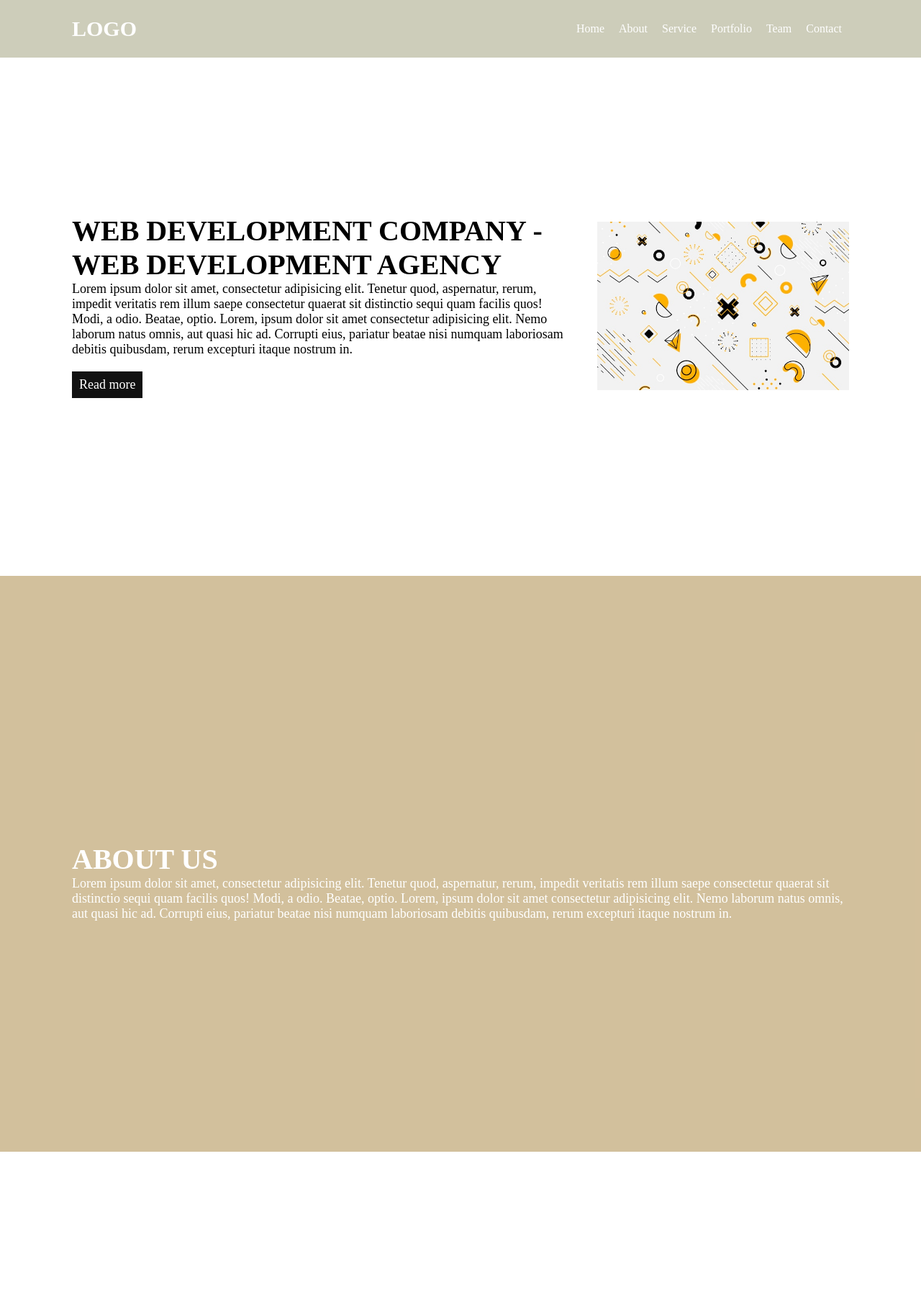
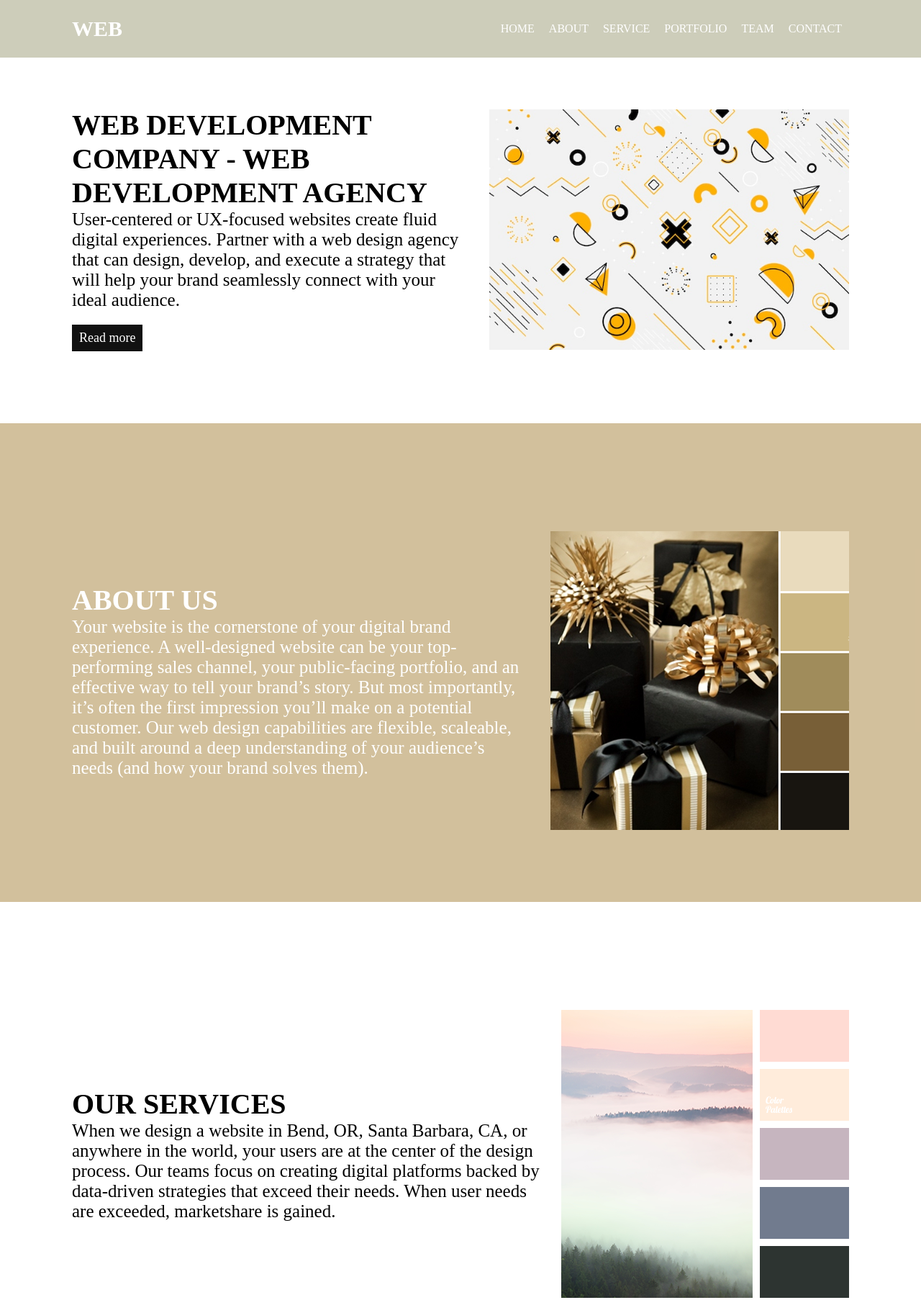
Before and after one commit to muradashvili72/project, a plain HTML site: page index.html in a window 1280 px wide. Shown: the top 1806 px of the page at 72% size. Drawn offline with Linux system fonts and the light colour scheme.

Commit message:
add to project

```diff
--- a/css/style.css
+++ b/css/style.css
@@ -41,10 +41,6 @@ header ul li a{
     text-decoration: none;
     cursor: pointer;
 }
-header ul li a.active{
-
-}
-
 header ul li a:hover{
     background: #363634;
 }
@@ -57,11 +53,11 @@ section{
     display: flex;
     justify-content: space-between;
     align-items: center;
-    min-height: 100vh;
+    min-height: 50vh;
     padding: 150px 100px 100px;
 }
 section img{
-    max-width: 350px;
+    max-width: 500px;
     margin-left: 30px;
 }
 section h2{
@@ -69,7 +65,7 @@ section h2{
     text-transform: uppercase;
 }
 section p {
-    font-size: 18px;
+    font-size: 25px;
 }
 section a{
     display: inline-block;
@@ -169,12 +165,12 @@ section:nth-child(odd){
 .footer .social{
     text-align: center;
     padding-bottom: 25px;
-    color: #fff;
+    color: rgb(0, 47, 255);
 }
 .footer .social a{
     font-size: 24px;
     color: inherit;
-    border: 1px solid #ccc;
+    border: 1px solid black;
     width: 40px;
     height: 40px;
     line-height: 38px;
@@ -211,6 +207,6 @@ section:nth-child(odd){
 .footer .copyright{
     margin-top: 15px;
     text-align: center;
-    font-size: 13px;
-    color: #aaa;
+    font-size: 17px;
+    color: black;
 }
--- a/index.html
+++ b/index.html
@@ -10,14 +10,14 @@
 </head>
 <body>
     <header id="header">
-        <a href="#" class="logo">LOGO</a>
+        <a href="#" class="logo">WEB</a>
         <ul>
-            <li><a href="#home" class="active" onclick="toggle()">Home</a></li>
-            <li><a href="#about" onclick="toggle()">About</a></li>
-            <li><a href="#services" onclick="toggle()">Service</a></li>
-            <li><a href="#portfolio" onclick="toggle()">Portfolio</a></li>
-            <li><a href="#team" onclick="toggle()">Team</a></li>
-            <li><a href="#contact" onclick="toggle()">Contact</a></li>
+            <li><a href="#home" class="active" onclick="toggle()">HOME</a></li>
+            <li><a href="#about" onclick="toggle()">ABOUT</a></li>
+            <li><a href="#services" onclick="toggle()">SERVICE</a></li>
+            <li><a href="#portfolio" onclick="toggle()">PORTFOLIO</a></li>
+            <li><a href="#team" onclick="toggle()">TEAM</a></li>
+            <li><a href="#contact" onclick="toggle()">CONTACT</a></li>
         </ul>
         <div class="toggle" onclick="toggle()"></div>
     </header>
@@ -25,7 +25,7 @@
     <section id="home">
         <div>
             <h2>Web Development Company - Web Development Agency</h2>
-            <p>Lorem ipsum dolor sit amet, consectetur adipisicing elit. Tenetur quod, aspernatur, rerum, impedit veritatis rem illum saepe consectetur quaerat sit distinctio sequi quam facilis quos! Modi, a odio. Beatae, optio. Lorem, ipsum dolor sit amet consectetur adipisicing elit. Nemo laborum natus omnis, aut quasi hic ad. Corrupti eius, pariatur beatae nisi numquam laboriosam debitis quibusdam, rerum excepturi itaque nostrum in.</p>
+            <p>User-centered or UX-focused websites create fluid digital experiences. Partner with a web design agency that can design, develop, and execute a strategy that will help your brand seamlessly connect with your ideal audience.</p>
             <a href="#">Read more</a>
         </div>
         <img src="images/img1.jpg" alt="">
@@ -34,36 +34,41 @@
     <section id="about">
         <div>
             <h2>About Us</h2>
-            <p>Lorem ipsum dolor sit amet, consectetur adipisicing elit. Tenetur quod, aspernatur, rerum, impedit veritatis rem illum saepe consectetur quaerat sit distinctio sequi quam facilis quos! Modi, a odio. Beatae, optio. Lorem, ipsum dolor sit amet consectetur adipisicing elit. Nemo laborum natus omnis, aut quasi hic ad. Corrupti eius, pariatur beatae nisi numquam laboriosam debitis quibusdam, rerum excepturi itaque nostrum in.</p>
+            <p>Your website is the cornerstone of your digital brand experience. A well-designed website can be your top-performing sales channel, your public-facing portfolio, and an effective way to tell your brand’s story. But most importantly, it’s often the first impression you’ll make on a potential customer. Our web design capabilities are flexible, scaleable, and built around a deep understanding of your audience’s needs (and how your brand solves them).</p>
         </div>
+        <img src="images/img9.png" alt="">
     </section>
 
     <section id="services">
         <div>
             <h2>Our Services</h2>
-            <p>Lorem ipsum dolor sit amet, consectetur adipisicing elit. Tenetur quod, aspernatur, rerum, impedit veritatis rem illum saepe consectetur quaerat sit distinctio sequi quam facilis quos! Modi, a odio. Beatae, optio. Lorem, ipsum dolor sit amet consectetur adipisicing elit. Nemo laborum natus omnis, aut quasi hic ad. Corrupti eius, pariatur beatae nisi numquam laboriosam debitis quibusdam, rerum excepturi itaque nostrum in.</p>
+            <p>When we design a website in Bend, OR, Santa Barbara, CA, or anywhere in the world, your users are at the center of the design process. Our teams focus on creating digital platforms backed by data-driven strategies that exceed their needs. When user needs are exceeded, marketshare is gained. </p>
         </div>
+        <img src="images/img8.png" alt="">
     </section>
 
     <section id="portfolio">
         <div>
             <h2>Our Recent Work</h2>
-            <p>Lorem ipsum dolor sit amet, consectetur adipisicing elit. Tenetur quod, aspernatur, rerum, impedit veritatis rem illum saepe consectetur quaerat sit distinctio sequi quam facilis quos! Modi, a odio. Beatae, optio. Lorem, ipsum dolor sit amet consectetur adipisicing elit. Nemo laborum natus omnis, aut quasi hic ad. Corrupti eius, pariatur beatae nisi numquam laboriosam debitis quibusdam, rerum excepturi itaque nostrum in.</p>
+            <p>Your website is the cornerstone of your digital brand experience. A well-designed website can be your top-performing sales channel, your public-facing portfolio, and an effective way to tell your brand’s story. But most importantly, it’s often the first impression you’ll make on a potential customer. Our web design capabilities are flexible, scaleable, and built around a deep understanding of your audience’s needs (and how your brand solves them).</p>
         </div>
+        <img src="images/img7.jpg" alt="">
     </section>
 
     <section id="team">
         <div>
             <h2>Our Expert</h2>
-            <p>Lorem ipsum dolor sit amet, consectetur adipisicing elit. Tenetur quod, aspernatur, rerum, impedit veritatis rem illum saepe consectetur quaerat sit distinctio sequi quam facilis quos! Modi, a odio. Beatae, optio. Lorem, ipsum dolor sit amet consectetur adipisicing elit. Nemo laborum natus omnis, aut quasi hic ad. Corrupti eius, pariatur beatae nisi numquam laboriosam debitis quibusdam, rerum excepturi itaque nostrum in.</p>
+            <p>Once your website has been designed and developed, it needs to be found, explored, and returned to. Our in-house web agency has expertise in UX design, UI design, content design, animation and motion design, and more to reach and connect with your users, wherever they are. So, are you a maker, a builder, a connector, an innovator? We’re ready to start.</p>
         </div>
+        <img src="images/img6.jpg" alt="">
     </section>
 
     <section id="contact">
         <div>
             <h2>Contact Us</h2>
-            <p>Lorem ipsum dolor sit amet, consectetur adipisicing elit. Tenetur quod, aspernatur, rerum, impedit veritatis rem illum saepe consectetur quaerat sit distinctio sequi quam facilis quos! Modi, a odio. Beatae, optio. Lorem, ipsum dolor sit amet consectetur adipisicing elit. Nemo laborum natus omnis, aut quasi hic ad. Corrupti eius, pariatur beatae nisi numquam laboriosam debitis quibusdam, rerum excepturi itaque nostrum in.</p>
+            <p>User-centered or UX-focused websites create fluid digital experiences. Partner with a web design agency that can design, develop, and execute a strategy that will help your brand seamlessly connect with your ideal audience.</p>
         </div>
+        <img src="images/img5.jpg" alt="">
     </section>
     <script type="text/javascript">
         function toggle(){
@@ -97,11 +102,9 @@
                 <a href="#">Privacy Policy</a>
             </li>
             <p class="copyright">
-                #2022
+                @2022 WEB DESIGN BY BRANDING AND DIGITAL MARKETING AGENCY
             </p>
-
         </ul>
-
     </footer>
 </body>
 </html>
```
Also changed, not shown: images/img4.jpg (added), images/img5.jpg (added), images/img6.jpg (added), images/img7.jpg (added), images/img8.png (added), images/img9.png (added).
